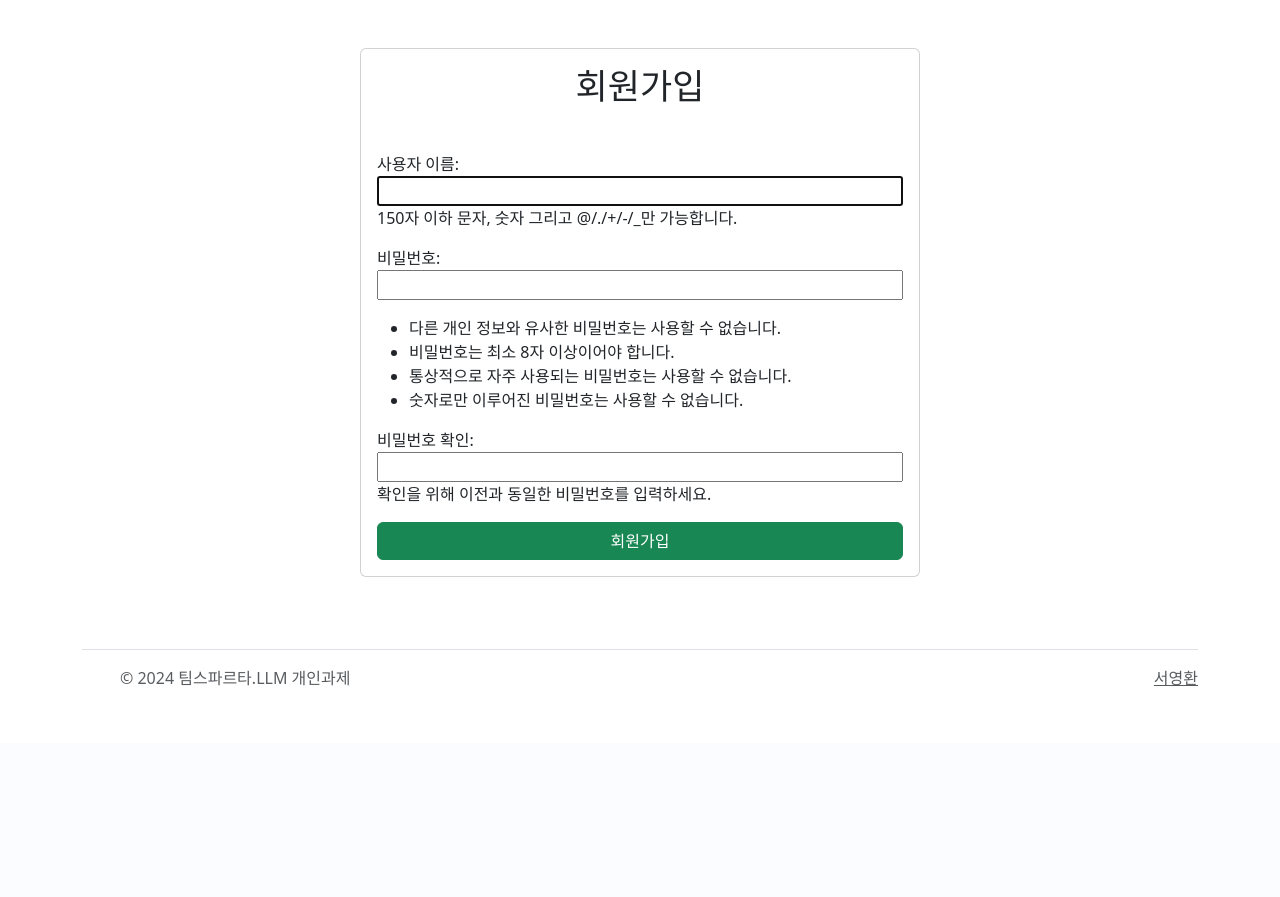
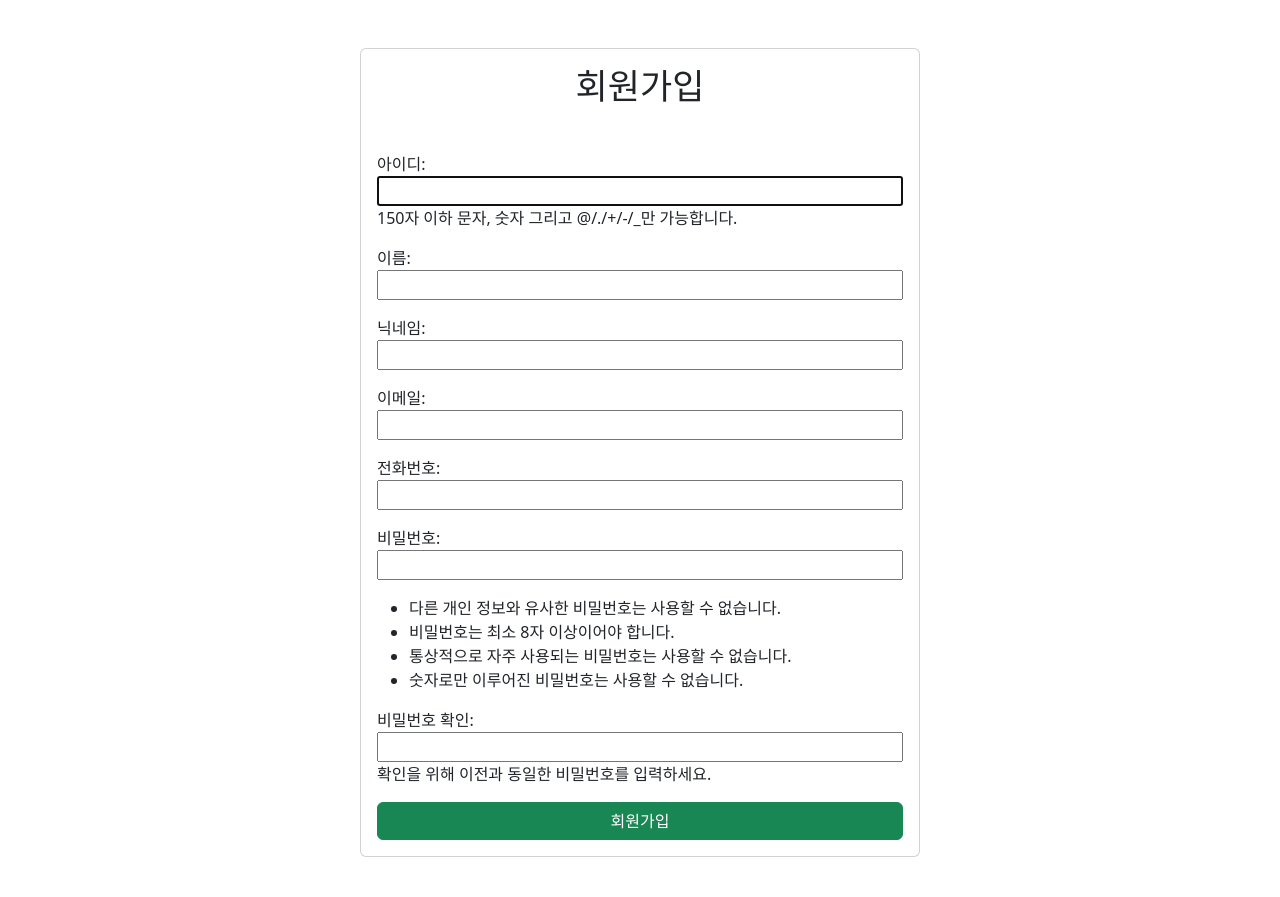
Before and after one commit to SHY-89/llm_project, a Django app: page /accounts/signup/ in a window 1280 px wide. Shown: the part 57-954 px from the top of the page. Before the commit the page ends 743 px from the top, so only its background shows below. Run offline with Django 4.2, Linux system fonts and the light colour scheme.

Commit message:
db users custom

```diff
--- a/accounts/forms.py
+++ b/accounts/forms.py
@@ -16,7 +16,14 @@ class MyAuthenticationForm(AuthenticationForm):
 class MyUserCreationForm(UserCreationForm):
     class Meta:
         model = get_user_model()
-        fields = ("username", )
+        fields = ("username", "first_name", "last_name", "email", "phone", )
+        labels = {
+            "username": "아이디",
+            "first_name": "이름",
+            "last_name": "닉네임",
+            "email": "이메일",
+            "phone": "전화번호",
+        }
 
 class MyUserChangeForm(UserChangeForm):
     password = ReadOnlyPasswordHashField(
@@ -25,7 +32,7 @@ class MyUserChangeForm(UserChangeForm):
     )
     class Meta:
         model = get_user_model()
-        fields = ("first_name", "last_name", "email", )
+        fields = ("first_name", "last_name", "email", "phone", )
         exclude = ()
 
     def __init__(self, *args, **kwargs):
--- a/accounts/models.py
+++ b/accounts/models.py
@@ -1,6 +1,9 @@
 from django.db import models
 from django.contrib.auth.models import AbstractUser
+from django.core.validators import RegexValidator
 
 # Create your models here.
 class Users(AbstractUser):
-    pass
+    phoneNumberRegex = RegexValidator(regex = r"^\+?1?\d{8,15}$")
+    phone = models.CharField(validators = [phoneNumberRegex], max_length = 16, unique = True)
+    update_at = models.DateTimeField(auto_now_add=True)
--- a/accounts/templates/accounts/update.html
+++ b/accounts/templates/accounts/update.html
@@ -4,7 +4,7 @@
 <div class="card" style="width: 35rem; margin: 0 auto;">
     <div class="card-body">
         <h5 class="card-title text-center" style="font-size: 35px;margin-bottom: 45px;">회원 정보 수정</h5>
-        <form action="{% url "accounts:update_password" %}" method="POST" class="my-forms">
+        <form action="{% url "accounts:update" %}" method="POST" class="my-forms">
             {% csrf_token %}
             {{ form.as_p }}
             <button type="submit" class="btn btn-success">수정</button>
```
Also changed, not shown: accounts/migrations/0001_initial.py, accounts/templates/accounts/login.html (line endings or trailing spaces).
